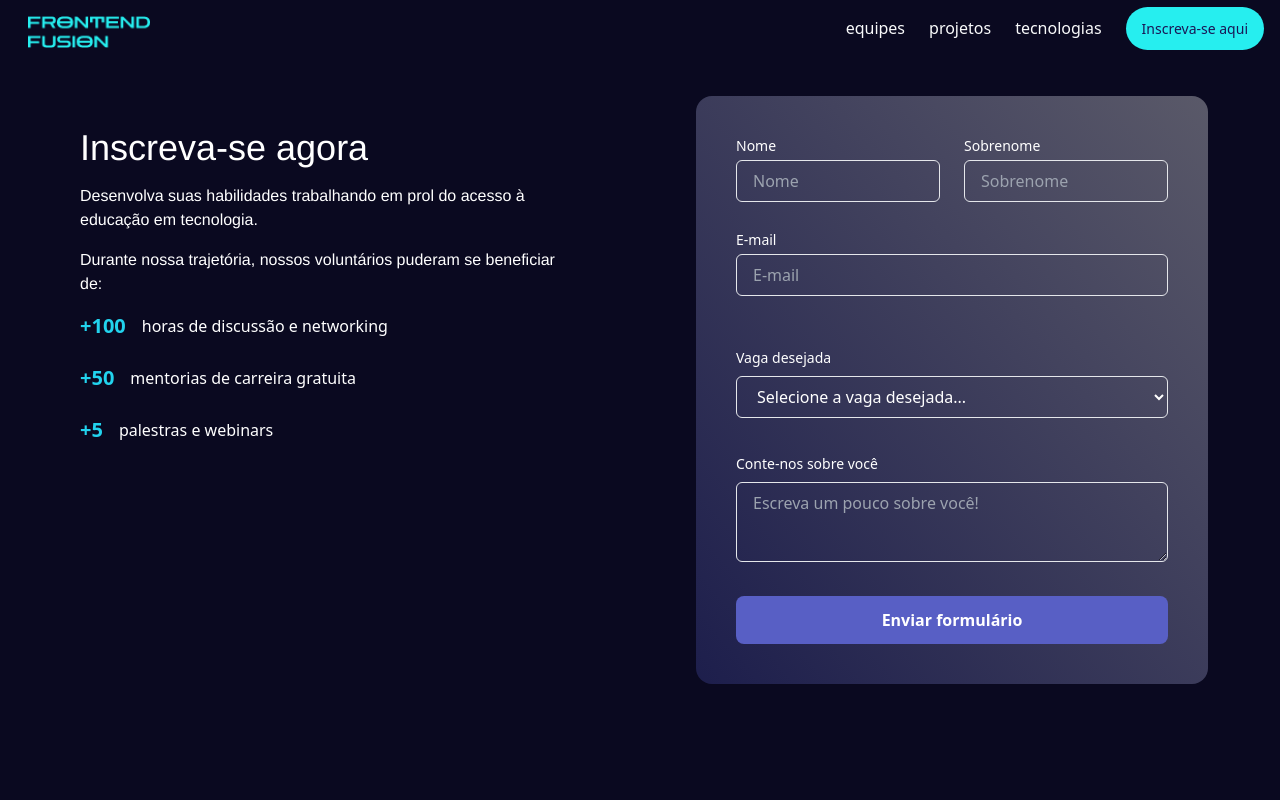
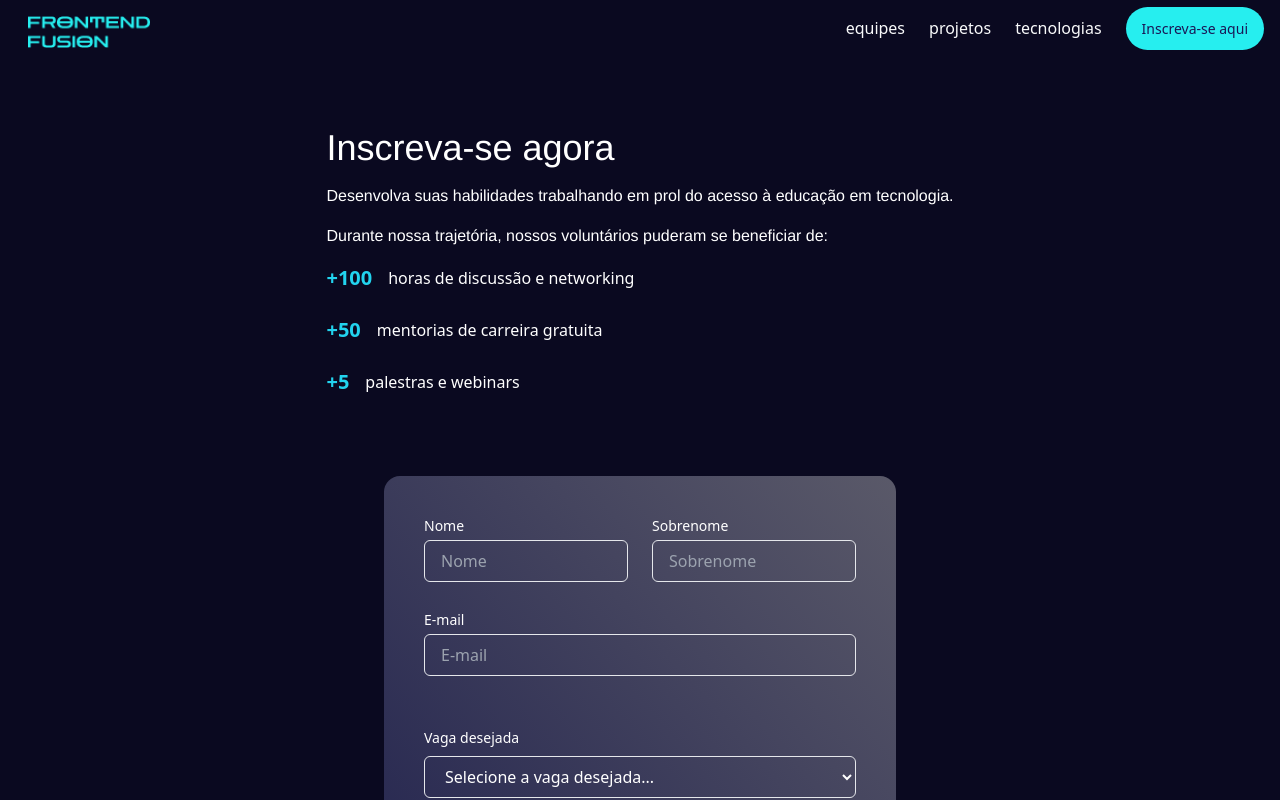
Before and after one commit to Projeto-FrontEnd-Fusion/vingadores-portifolio-colaborativo_, a React (Vite) app: page / in a window 1280 px wide. Shown: the top 800 px of the page. Built offline with nearby package versions, Linux system fonts and the light colour scheme.

Commit message:
style: remove comentários

```diff
--- a/src/App.tsx
+++ b/src/App.tsx
@@ -6,23 +6,16 @@ import Forms from "./components/Forms/Forms";
 function App() {
   return (
     <div className="flex flex-col min-h-screen bg-[#0a0920]">
-      {/* Navbar */}
       <header className="h-14 p-4">
         <Navbar />
       </header>
 
-      {/* Main Content */}
-      <div className="flex flex-col md:flex-row flex-1 px-8 py-6 gap-8">
-        {/* Left Section: Form Description */}
-        <div className="flex-1">
+      <main className="flex flex-1 px-8 py-6 gap-8">
+        <section className="w-full flex flex-wrap flex-col justify-center items-center lg:flex-row lg:items-start">
           <FormDescription />
-        </div>
-
-        {/* Right Section: Forms */}
-        <div className="flex-1">
           <Forms />
-        </div>
-      </div>
+        </section>
+      </main>
     </div>
   );
 }
--- a/src/components/Forms/Forms.tsx
+++ b/src/components/Forms/Forms.tsx
@@ -21,7 +21,6 @@ const Forms = () => {
         id="formulario"
         onSubmit={handleSubmit(onSubmit)}
       >
-          {/* Nome e Sobrenome */}
           <div className="flex flex-wrap gap-6">
             <Input
               label="Nome"
@@ -39,7 +38,6 @@ const Forms = () => {
             />
           </div>
 
-          {/* E-mail */}
           <Input
             label="E-mail"
             type="email"
@@ -48,7 +46,6 @@ const Forms = () => {
             error={errors.email?.message}
           />
 
-          {/* Vaga desejada */}
           <div className="mt-4">
             <label htmlFor="position" className="text-white block text-sm font-medium py-2">
               Vaga desejada
@@ -73,7 +70,6 @@ const Forms = () => {
             )}
           </div>
 
-          {/* Descrição */}
           <div className="mt-4">
             <label htmlFor="description" className="block text-white text-sm font-medium py-2">
               Conte-nos sobre você
@@ -89,7 +85,6 @@ const Forms = () => {
             )}
           </div>
 
-          {/* Botão */}
           <button
             type="submit"
             className="bg-[#585FC5] w-full p-3 mt-4 text-center text-white font-bold rounded-lg focus:ring-2 hover:bg-[#3E4A9A] active:bg-[#2E3A7A] transition ease-in-out "
--- a/src/components/Navbar/Navbar.tsx
+++ b/src/components/Navbar/Navbar.tsx
@@ -3,16 +3,14 @@ import { Button } from '../Button/Button';
 function Navbar(): JSX.Element {
   return (
     <nav className="flex w-full items-center justify-between">
-      {/* Logotipo alinhado ao canto superior esquerdo */}
       <div className="absolute top-0 left-0 p-4">
         <img
           src="/assets/logotipo_frontend_fusion.png"
           alt="Logotipo Frontend Fusion"
-          className="h-8 px-3" // Ajuste o tamanho conforme necessário
+          className="h-8 px-3"
         />
       </div>
 
-      {/* Links alinhados à direita */}
       <ul className="flex h-full items-center space-x-6 ml-auto">
         <li className="relative">
           <a
@@ -48,7 +46,7 @@ function Navbar(): JSX.Element {
           </a>
         </li>
         <li>
-          <Button isNavbar={true}/>
+          <Button isNavbar={true} />
         </li>
       </ul>
     </nav>
```
